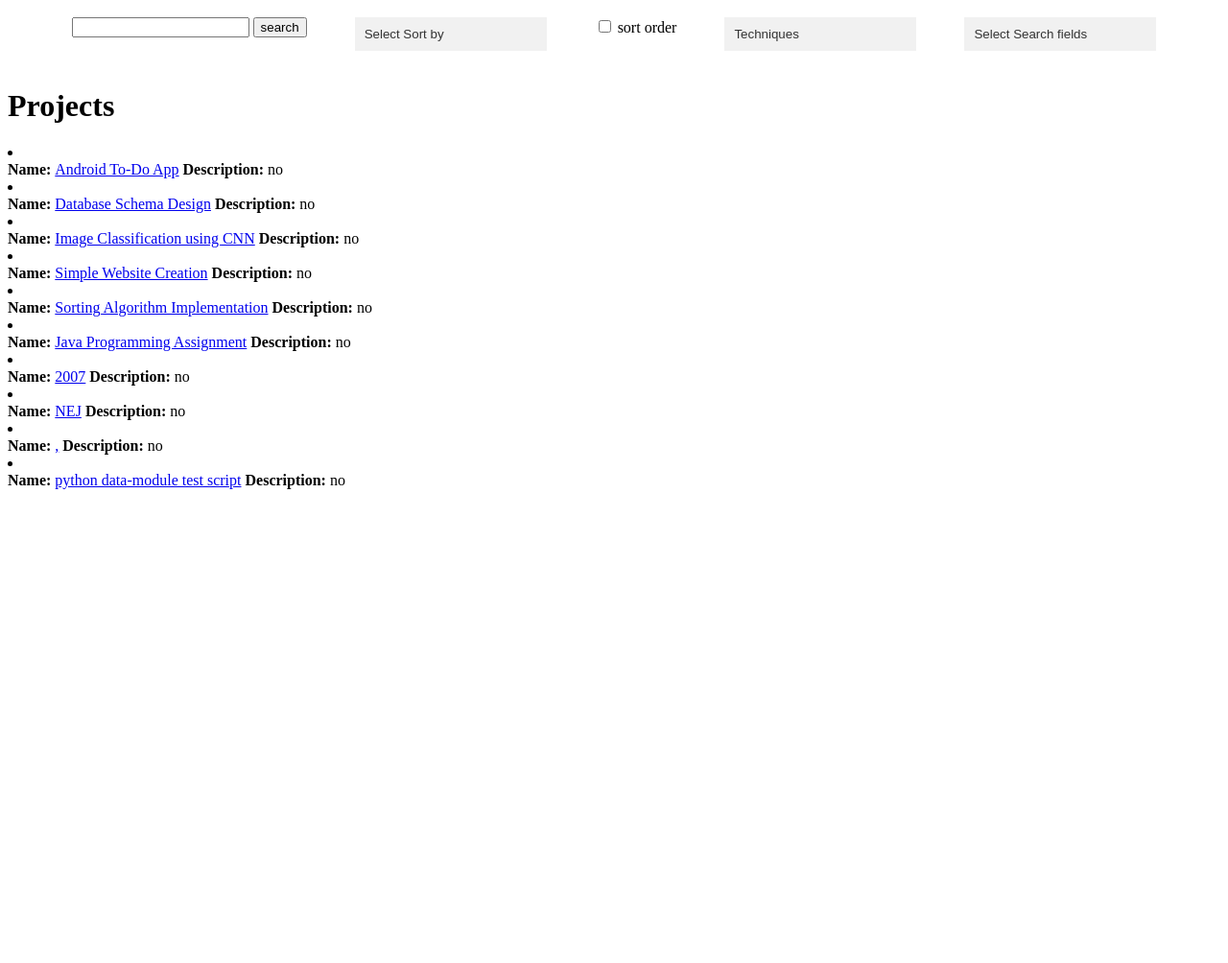
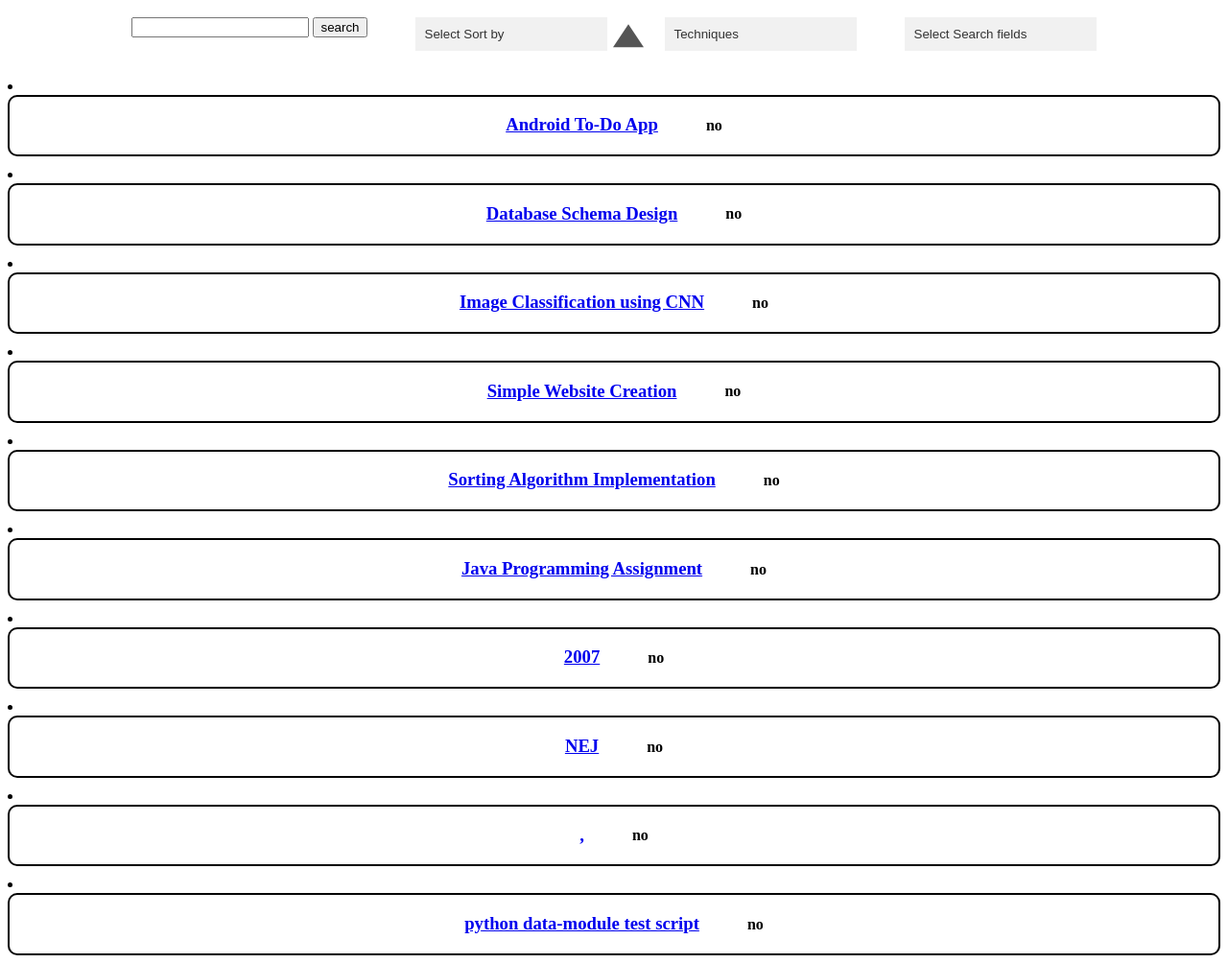
Before and after one commit to DarkDino77/TDP003, a Flask app: page /projects in a window 1280 px wide. Shown: the part 86-1090 px from the top of the page at 96% size. Before the commit the page ends 596 px from the top, so only its background shows below. Run offline with Flask 3, Linux system fonts and the light colour scheme.

Commit message:
Have changed so that the sortorder is a flipping triangel and that projects are induvidual boxes that fill the screen

```diff
--- a/Presentationlager/static/styles.css
+++ b/Presentationlager/static/styles.css
@@ -104,6 +104,7 @@ body{
     justify-content: center;
     gap: 50px;
   }
+
   header{
     display: flex;
     flex-direction: row;
@@ -117,3 +118,48 @@ body{
   header a {
 
   }
+  .posts{
+    display: flex;
+    flex-direction: column;
+    gap: 10px;
+  }
+  .projects_class{
+    display: flex;
+    flex-direction: row;
+    flex-wrap: nowrap;
+    justify-content: center;
+    column-gap: 50px;
+    border: solid 2px;
+    border-radius: 10px;
+  }
+  #sort_order{
+    display: none;
+  }
+
+  /* Style the label as a triangle */
+.triangle::before {
+  content: "";
+  position: absolute;
+  transform: translateY(10%) rotate(90deg);
+
+  width: 0;
+  height: 0;
+  border-style: solid;
+  border-width: 16px 24px 16px 0;
+  border-color: transparent #555 transparent transparent;
+  margin-right: 10px; /* Adjust as needed for spacing */
+}
+#sort_order:checked + .triangle::before{
+  transform: translateY(10%) rotate(270deg);
+}
+/* Style the checkbox label text */
+.sort_order label {
+  cursor: pointer;
+  user-select: none;
+}
+
+.sort_by{
+  display: flex;
+  flex-direction: row;
+  gap: 10px;
+}
--- a/Presentationlager/templates/projects.html
+++ b/Presentationlager/templates/projects.html
@@ -30,11 +30,12 @@ Projects
             <label><input type="radio" value="course_id" name="sort_by" {{"checked" if sort_by_search == "course_id"}}> Course ID</label>
           </div>
         </div>
+        <div class="sort_order">
+          <input type="checkbox" id="sort_order" name="sort_order" value="asc" {{"checked" if sort_order_search == "asc"}}>
+          <label for="sort_order" class="triangle"></label>
+        </div>
       </div>
-      <div class="sort_order">
-        <input type="checkbox" id="sort_order" name="sort_order" value="asc" {{"checked" if sort_order_search == "asc"}}>
-        <label for="sort_order">sort order</label>
-      </div>
+
       <div class="techniques_used">
 
         <div class="dropdown-container-grid">
@@ -74,14 +75,13 @@ Projects
 
 
 
-  <div>
+  <div class="posts">
     <br>
-    <H1>Projects</H1>
     {% for data in data_base %}
       <li>
-        <div>
-            <b>Name: </b> <a href="{{url_for('id', index = data.project_id)}}">{{data.project_name}}</a>
-            <b>Description: </b>{{data.short_description}}
+        <div class="projects_class">
+            <h3><a href="{{url_for('id', index = data.project_id)}}">{{data.project_name}}</a> </h3>
+            <h4>{{data.short_description}} </h4>
         </div>
       </li>
     {% endfor %}
```
